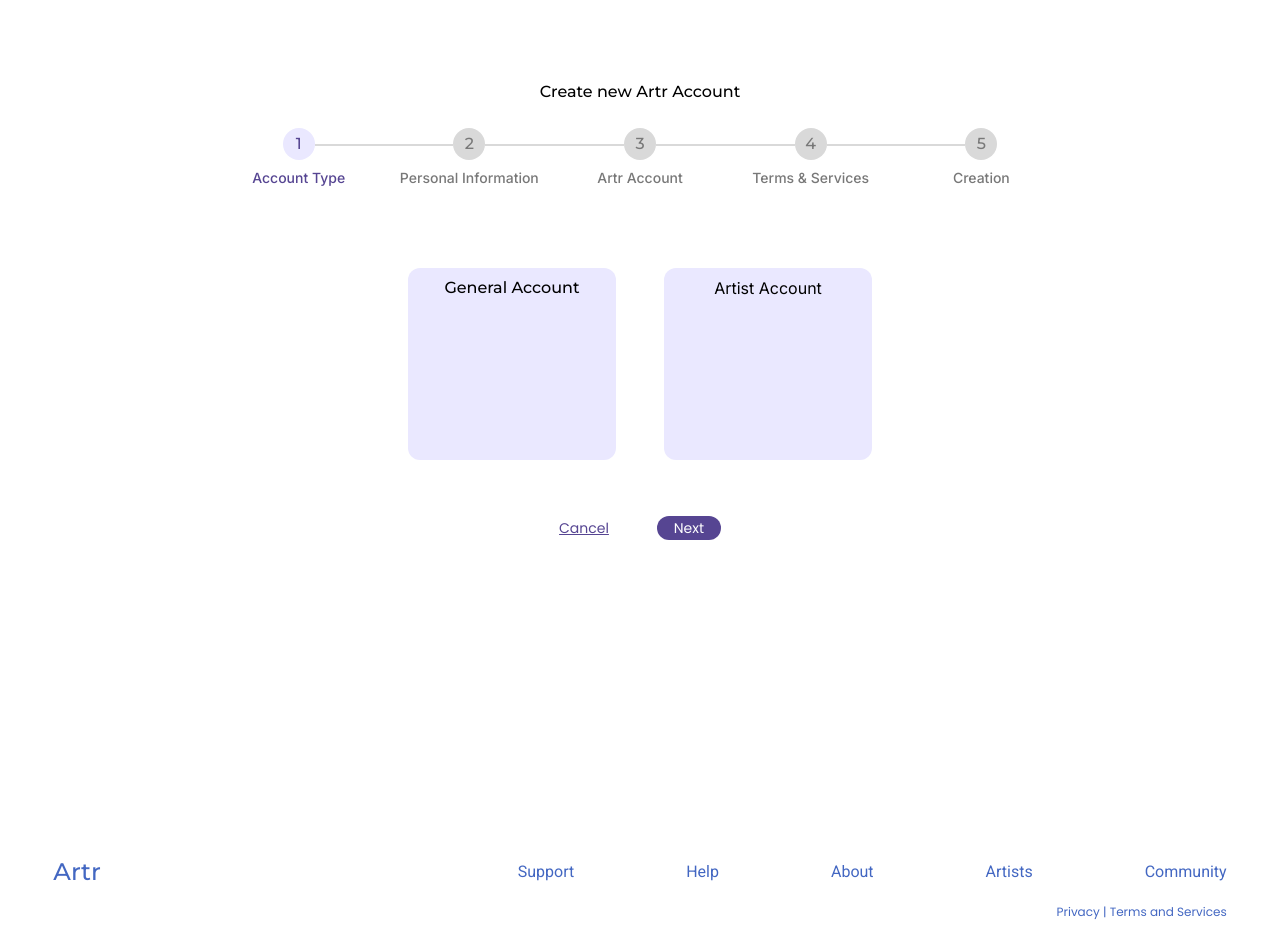
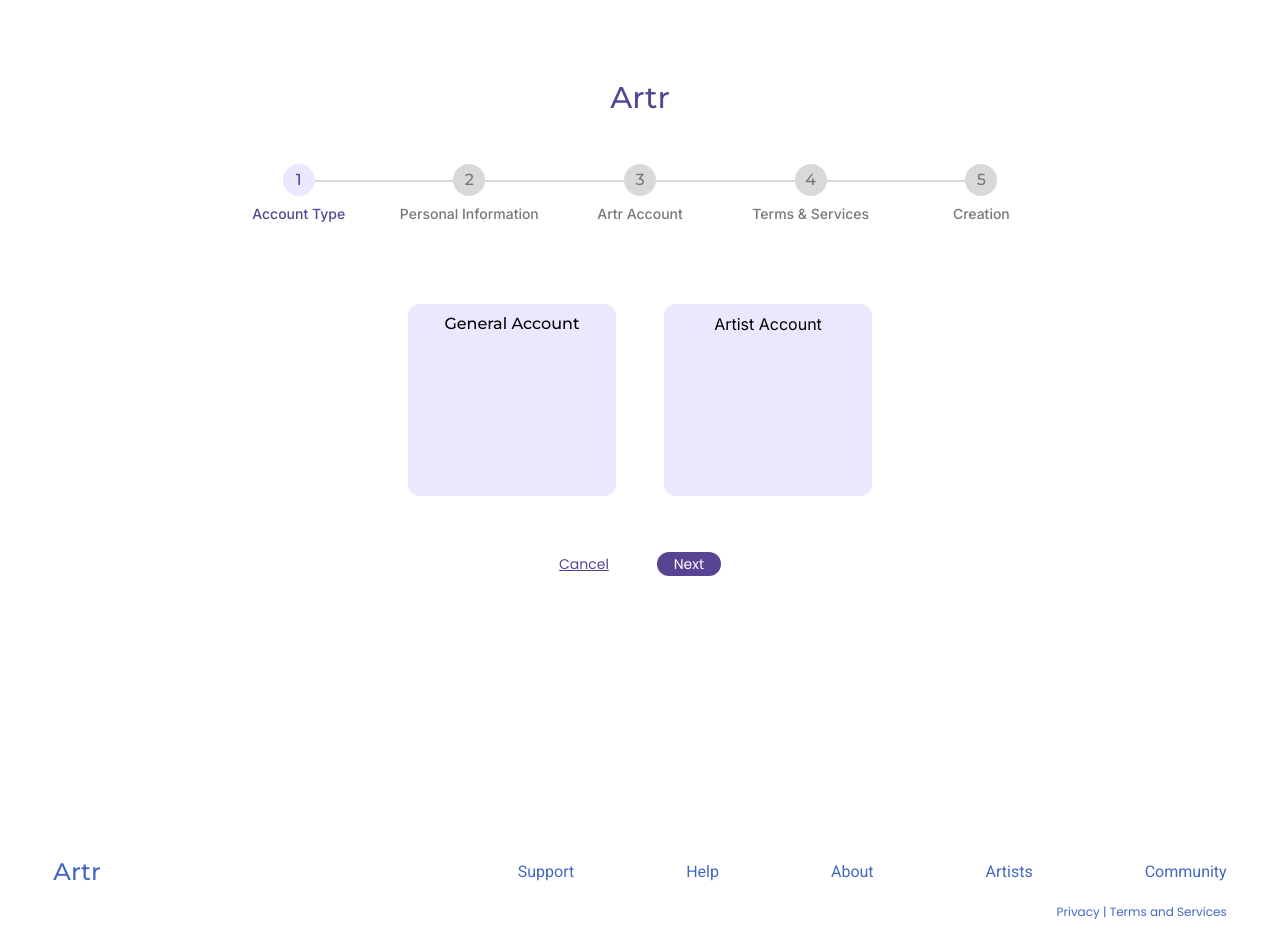
Before and after one commit to ArtrOfficial/Artr, a Next.js app in the folder artr/: page /pages/SignUpPage in a window 1280 px wide. Built offline with nearby package versions, Linux system fonts and the light colour scheme.

Commit message:
step 5 created. progress bar updated to still appear on the 5th step of sign up instead of disappearing

```diff
--- a/artr/app/components/ProgressBar.js
+++ b/artr/app/components/ProgressBar.js
@@ -1,7 +1,7 @@
 import React from 'react';
 
 
-const ProgressBar = ({ currentStep, steps, bars }) => {
+const ProgressBar = ({ currentStep, steps }) => {
   return (
     <div className="flex justify-between items-center w-11/12 sm:w-10/12 md:w-9/12 lg:w-8/12 mb-6">
       {steps.map((step, index) => (
--- a/artr/app/pages/SignUpPage/SignUp.js
+++ b/artr/app/pages/SignUpPage/SignUp.js
@@ -28,9 +28,9 @@ function SignUp() {
   return (
     <div className="flex flex-col items-center min-h-screen">
       <div className='mb-6 mt-20'>
-        {currentStep < 5 && <div className='montserrat-med text-base'>Create new Artr Account</div>}
+        {currentStep < 6 && <div className="mb-6 montserrat-med text-customPurple text-3xl">Artr</div>}
       </div>
-      {currentStep < 5 && <ProgressBar currentStep={currentStep} steps={steps} />}
+      {currentStep < 6 && <ProgressBar currentStep={currentStep} steps={steps} />}
       <div>
         {currentStep === 1 && <SignUp1 />}
 
--- a/artr/app/pages/SignUpPage/SignUp5.js
+++ b/artr/app/pages/SignUpPage/SignUp5.js
@@ -2,7 +2,7 @@ import React from 'react';
 
 function SignUp5() {
   return (
-    <div>
+    <div className='flex flex-col mt-4 md:mt-12'>
       hiiii!
     </div>
   );
```
